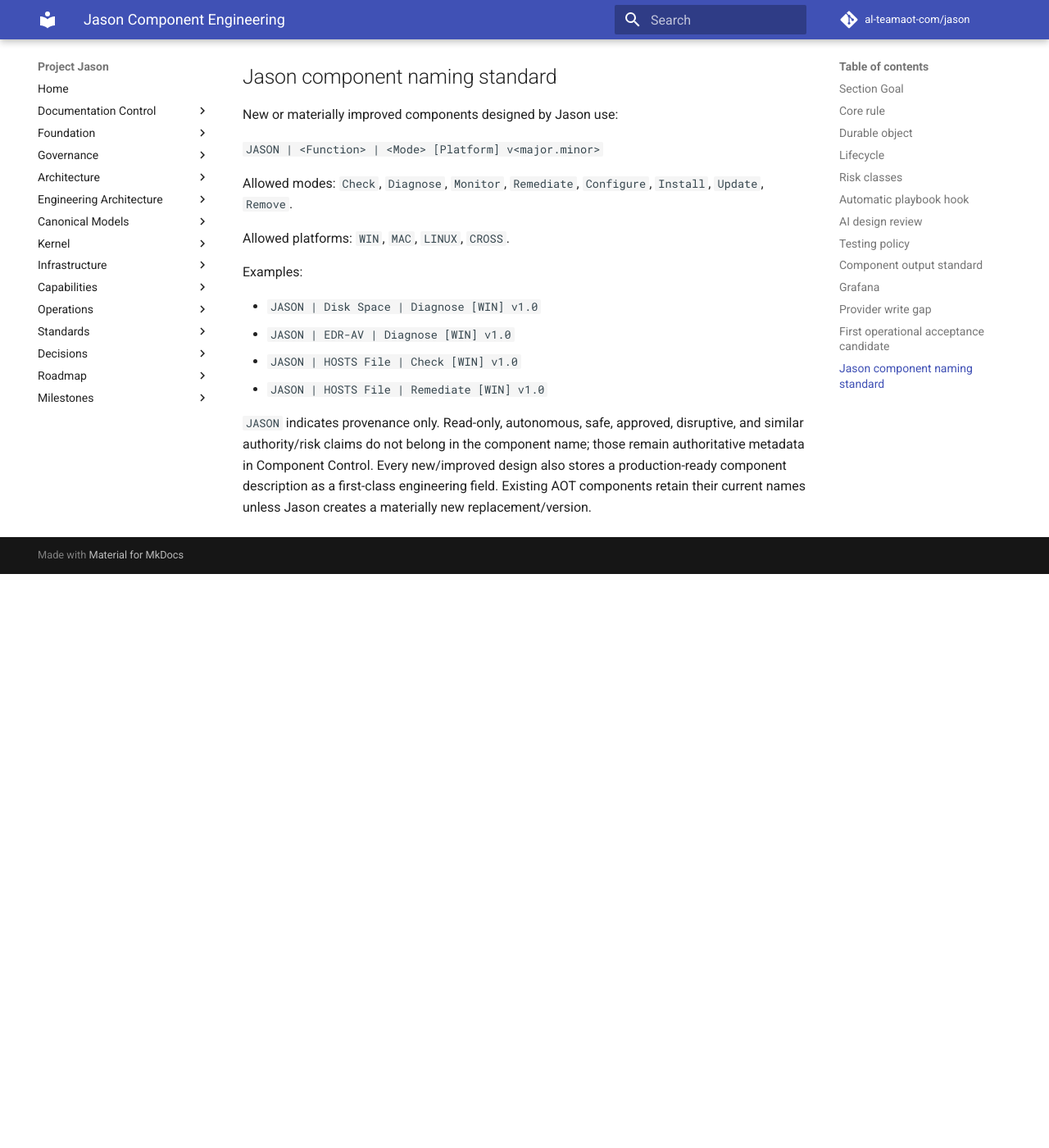
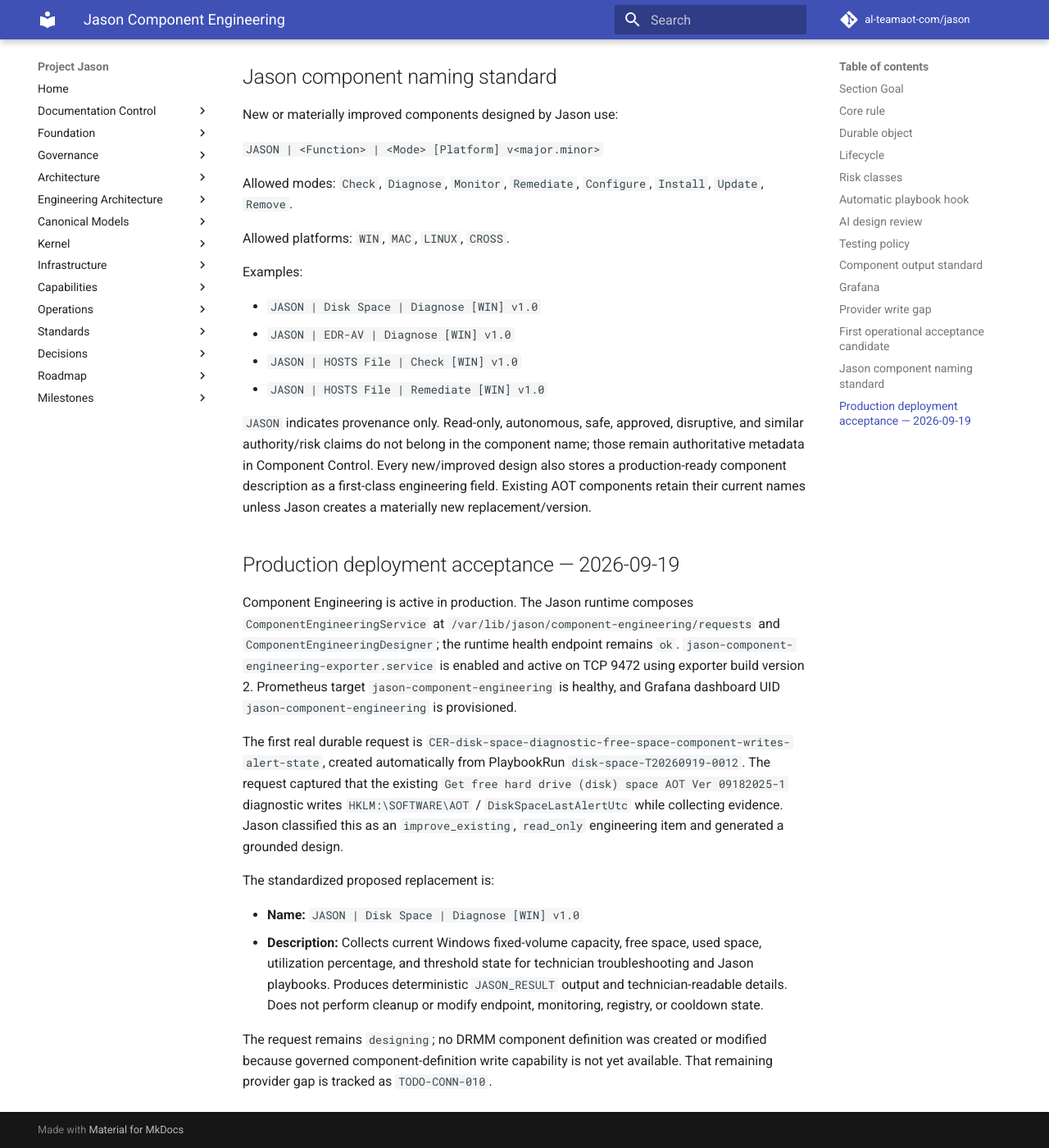
Before and after one commit to al-teamaot-com/jason, an MkDocs documentation site: the page built from docs/architecture/Jason-Component-Engineering.md, in a window 1280 px wide and 1400 px high, scrolled down 4210 px. Shown: the whole window at 82% size. Built offline with MkDocs 1.6.1 and Material for MkDocs 9.7.7, drawn with Linux system fonts in a browser that asks for light colours; comment, search, counter and statistics services are not loaded; before the commit the page ends 4910 px from its top, so only the background shows below that.

Commit message:
Document component engineering production acceptance

```diff
--- a/docs/architecture/Jason-Component-Engineering.md
+++ b/docs/architecture/Jason-Component-Engineering.md
@@ -62,7 +62,7 @@ Do not create an engineering request merely because an incident remains unresolv
 
 ## AI design review
 
-Prompt `PROMPT-ENG-001` v1.0.0 and `ComponentEngineeringDesigner` provide bounded AI design support.
+Prompt `PROMPT-ENG-001` v1.0.2 and `ComponentEngineeringDesigner` provide bounded AI design support.
 
 The designer receives only the durable request, supplied existing-component metadata, supplied native-capability metadata, and supplied evidence summaries. It has no provider tools. It returns exactly one recommendation:
 
@@ -140,3 +140,16 @@ Examples:
 - `JASON | HOSTS File | Remediate [WIN] v1.0`
 
 `JASON` indicates provenance only. Read-only, autonomous, safe, approved, disruptive, and similar authority/risk claims do not belong in the component name; those remain authoritative metadata in Component Control. Every new/improved design also stores a production-ready component description as a first-class engineering field. Existing AOT components retain their current names unless Jason creates a materially new replacement/version.
+
+## Production deployment acceptance — 2026-09-19
+
+Component Engineering is active in production. The Jason runtime composes `ComponentEngineeringService` at `/var/lib/jason/component-engineering/requests` and `ComponentEngineeringDesigner`; the runtime health endpoint remains `ok`. `jason-component-engineering-exporter.service` is enabled and active on TCP 9472 using exporter build version 2. Prometheus target `jason-component-engineering` is healthy, and Grafana dashboard UID `jason-component-engineering` is provisioned.
+
+The first real durable request is `CER-disk-space-diagnostic-free-space-component-writes-alert-state`, created automatically from PlaybookRun `disk-space-T20260919-0012`. The request captured that the existing `Get free hard drive (disk) space AOT Ver 09182025-1` diagnostic writes `HKLM:\SOFTWARE\AOT` / `DiskSpaceLastAlertUtc` while collecting evidence. Jason classified this as an `improve_existing`, `read_only` engineering item and generated a grounded design.
+
+The standardized proposed replacement is:
+
+- **Name:** `JASON | Disk Space | Diagnose [WIN] v1.0`
+- **Description:** Collects current Windows fixed-volume capacity, free space, used space, utilization percentage, and threshold state for technician troubleshooting and Jason playbooks. Produces deterministic `JASON_RESULT` output and technician-readable details. Does not perform cleanup or modify endpoint, monitoring, registry, or cooldown state.
+
+The request remains `designing`; no DRMM component definition was created or modified because governed component-definition write capability is not yet available. That remaining provider gap is tracked as `TODO-CONN-010`.
```
Also changed, not shown: docs/operations/Jason-AI-Prompt-Registry.md (+6 -0 lines), docs/roadmaps/Project-Jason-TODO-and-Future-Ideas.md (+2 -1 lines), docs/sessions/Component-Engineering-Production-Acceptance-2026-09-19.md (added, +32 -0 lines).
